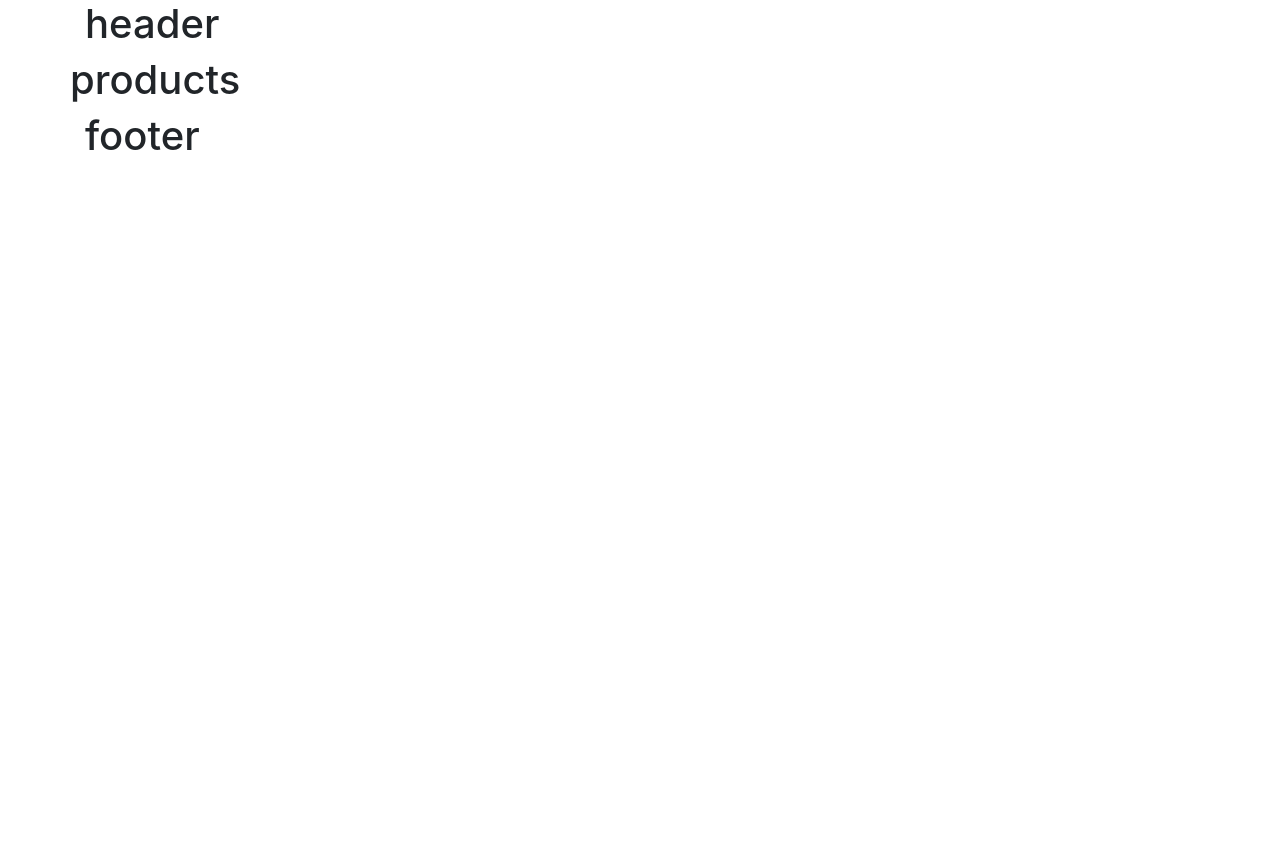
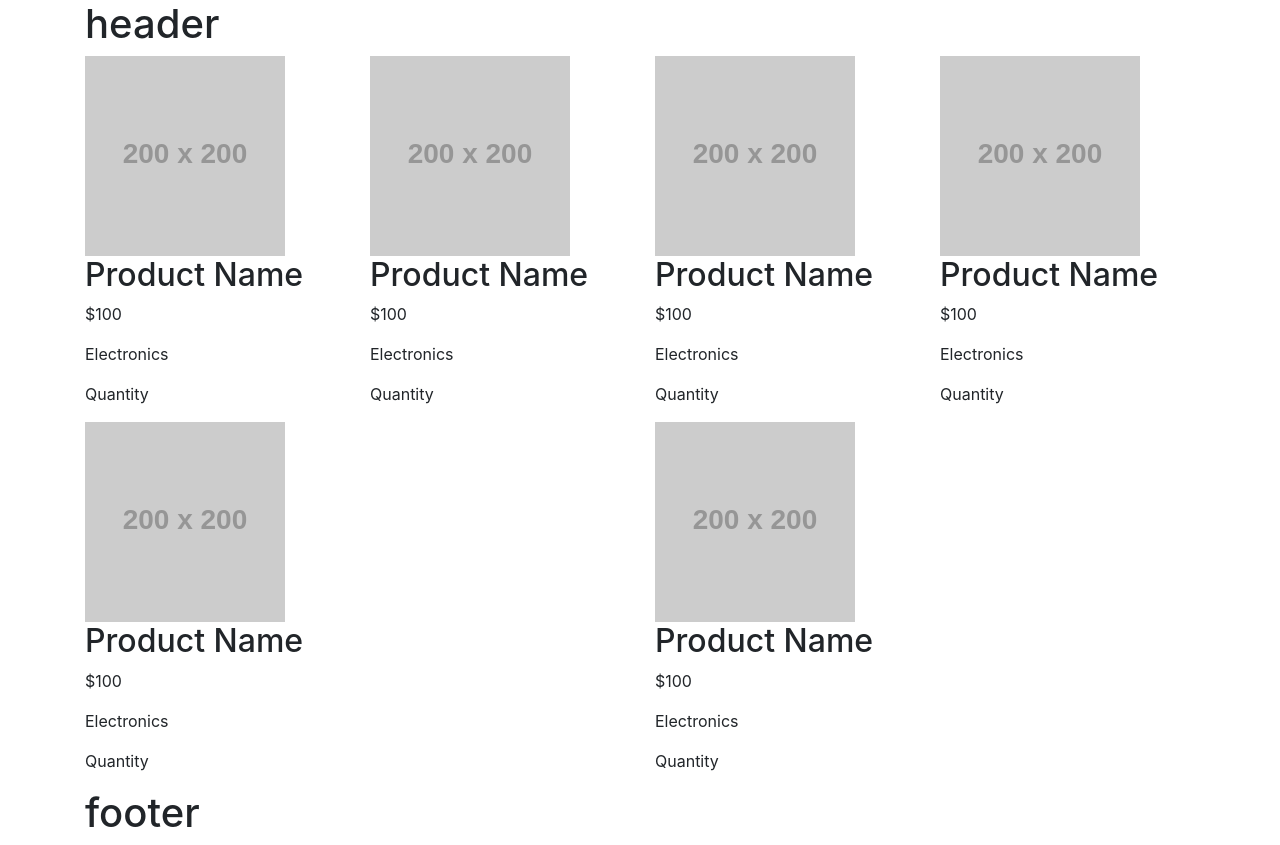
Before and after one commit to lrminer/Bamazon, a website: page public/index.html in a window 1280 px wide. Before the commit the page ends 800 px from the top, so only its background shows below. Drawn offline with nearby package versions, Linux system fonts and the light colour scheme; no server answers; placeholder pictures from the web are drawn by us.

Commit message:
jQuery data from db.product

```diff
--- a/public/index.html
+++ b/public/index.html
@@ -25,8 +25,48 @@
         <div class="row" id="products">
             <div class="col">
                 <div class="row" id="product-list">
-                    <h1>products</h1>
-
+                    <div class="col">
+                        <img src="https://via.placeholder.com/200" alt="placeholder image" srcset="">
+                        <h2>Product Name</h2>
+                        <p>$100</p>
+                        <p>Electronics</p>
+                        <p>Quantity</p>
+                    </div>
+                    <div class="col">
+                        <img src="https://via.placeholder.com/200" alt="placeholder image" srcset="">
+                        <h2>Product Name</h2>
+                        <p>$100</p>
+                        <p>Electronics</p>
+                        <p>Quantity</p>
+                    </div>
+                    <div class="col">
+                        <img src="https://via.placeholder.com/200" alt="placeholder image" srcset="">
+                        <h2>Product Name</h2>
+                        <p>$100</p>
+                        <p>Electronics</p>
+                        <p>Quantity</p>
+                    </div>
+                    <div class="col">
+                        <img src="https://via.placeholder.com/200" alt="placeholder image" srcset="">
+                        <h2>Product Name</h2>
+                        <p>$100</p>
+                        <p>Electronics</p>
+                        <p>Quantity</p>
+                    </div>
+                    <div class="col">
+                        <img src="https://via.placeholder.com/200" alt="placeholder image" srcset="">
+                        <h2>Product Name</h2>
+                        <p>$100</p>
+                        <p>Electronics</p>
+                        <p>Quantity</p>
+                    </div>
+                    <div class="col">
+                        <img src="https://via.placeholder.com/200" alt="placeholder image" srcset="">
+                        <h2>Product Name</h2>
+                        <p>$100</p>
+                        <p>Electronics</p>
+                        <p>Quantity</p>
+                    </div>
                     <!--
                         Products will be jQueried here and added as columns
                     -->
--- a/public/js/app.js
+++ b/public/js/app.js
@@ -1,16 +1,27 @@
 $(document).ready(function () {
 
     // on page load makes a get request to display all of the products
-    // $.get('/api/products', function (data) {
-    //     console.log(data);
-    //     for (let i = 0; i < data.length; i++) {
-    //         let column = $('<div class="col"');
+    $.get('/api/products', function (data) {
+        console.log(data);
+        // console.log(data[0]);
+        for (let i = 0; i < data.length; i++) {
+            let column = $('<div class="col">');
 
-    //         // TODO append data to div.col
+            let img = $('<img>').attr('src', data[i].image_url);
+            let product_name = $('<h2>').text(data[i].product_name);
+            let price = $('<p>').text('Price: $' + data[i].price);
+            let department_name = $('<p>').text('Department: ' + data[i].department_name)
+            let stock_quantity = $('<p>').text('Stock: ' + data[i].stock_quantity);
 
-    //         $('#product-list').append(column);
-    //     }
-    // });
+            column.append(img, product_name, price, department_name, stock_quantity);
+
+            $('#product-list').append(column);
+        }
+
+
+    });
+
+    // $('#product-list').append("Hello World");
 
     $('#product-submit').on('click', function (event) {
         event.preventDefault();
@@ -31,11 +42,11 @@ $(document).ready(function () {
         };
         console.log(dataToSend);
 
-        $.post('/api/products', dataToSend, function(){
+        $.post('/api/products', dataToSend, function () {
 
-        }).then(function(results) {
-             console.log(results);
-             console.log("Success");
+        }).then(function (results) {
+            console.log(results);
+            console.log("Success");
         });
 
         // $.ajax({
```
Also changed, not shown: server.js (+5 -2 lines).
